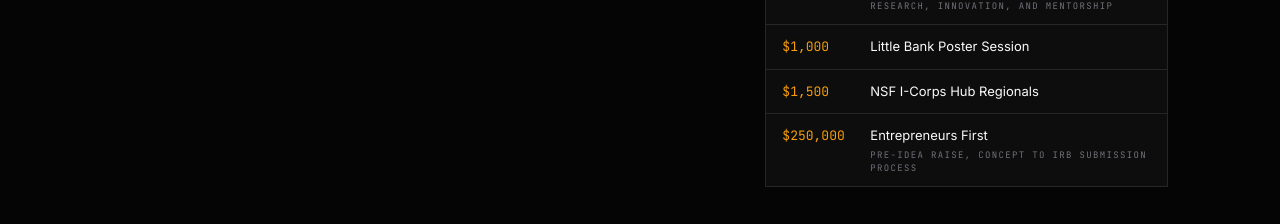
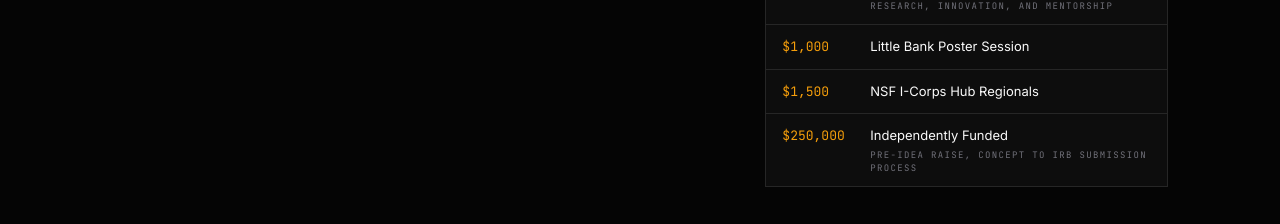
Before and after one commit to Azanpatel1/Azan-Portfolio, a React (Vite) app in the folder Azanpatel.com/: page / in a window 1280 px wide. Shown: the part 960-1184 px from the top of the page. Built offline with nearby package versions, Linux system fonts and the light colour scheme.

Commit message:
Rename $250K award entry to Independently Funded
Co-Authored-By: Claude Fable 5.1 <noreply@anthropic.com>
Claude-Session: https://claude.ai/code/session_01LbEjFzaSA9n6gQRLDv7E3h

```diff
--- a/Azanpatel.com/src/components/home/Hero.tsx
+++ b/Azanpatel.com/src/components/home/Hero.tsx
@@ -3,7 +3,7 @@ const AWARDS: { amount: string; title: string; note?: string }[] = [
   { amount: '$7,500', title: 'Karim Abou Najm Memorial Award', note: 'Research, innovation, and mentorship' },
   { amount: '$1,000', title: 'Little Bank Poster Session' },
   { amount: '$1,500', title: 'NSF I-Corps Hub Regionals' },
-  { amount: '$250,000', title: 'Entrepreneurs First', note: 'Pre-idea raise, concept to IRB submission process' },
+  { amount: '$250,000', title: 'Independently Funded', note: 'Pre-idea raise, concept to IRB submission process' },
 ];
 
 const Hero = () => {
```
